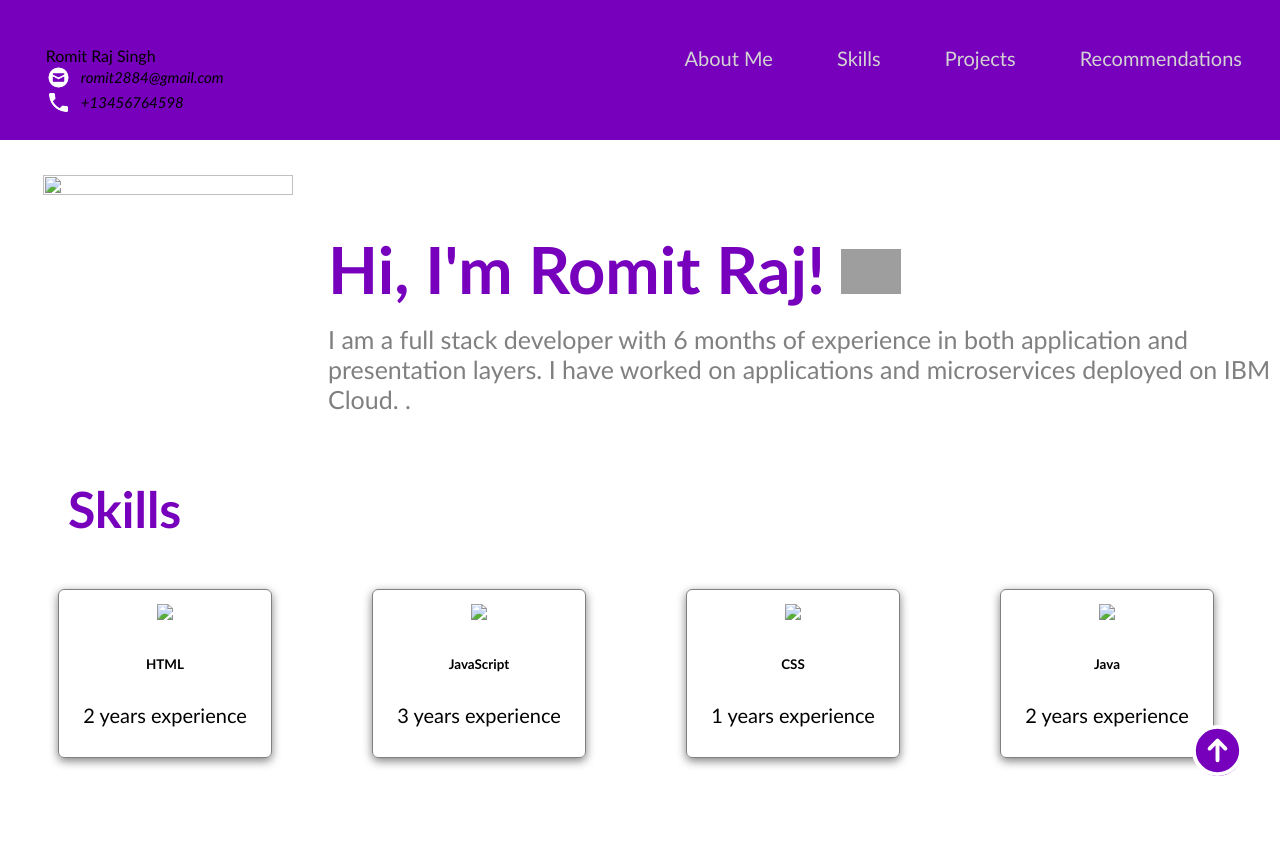
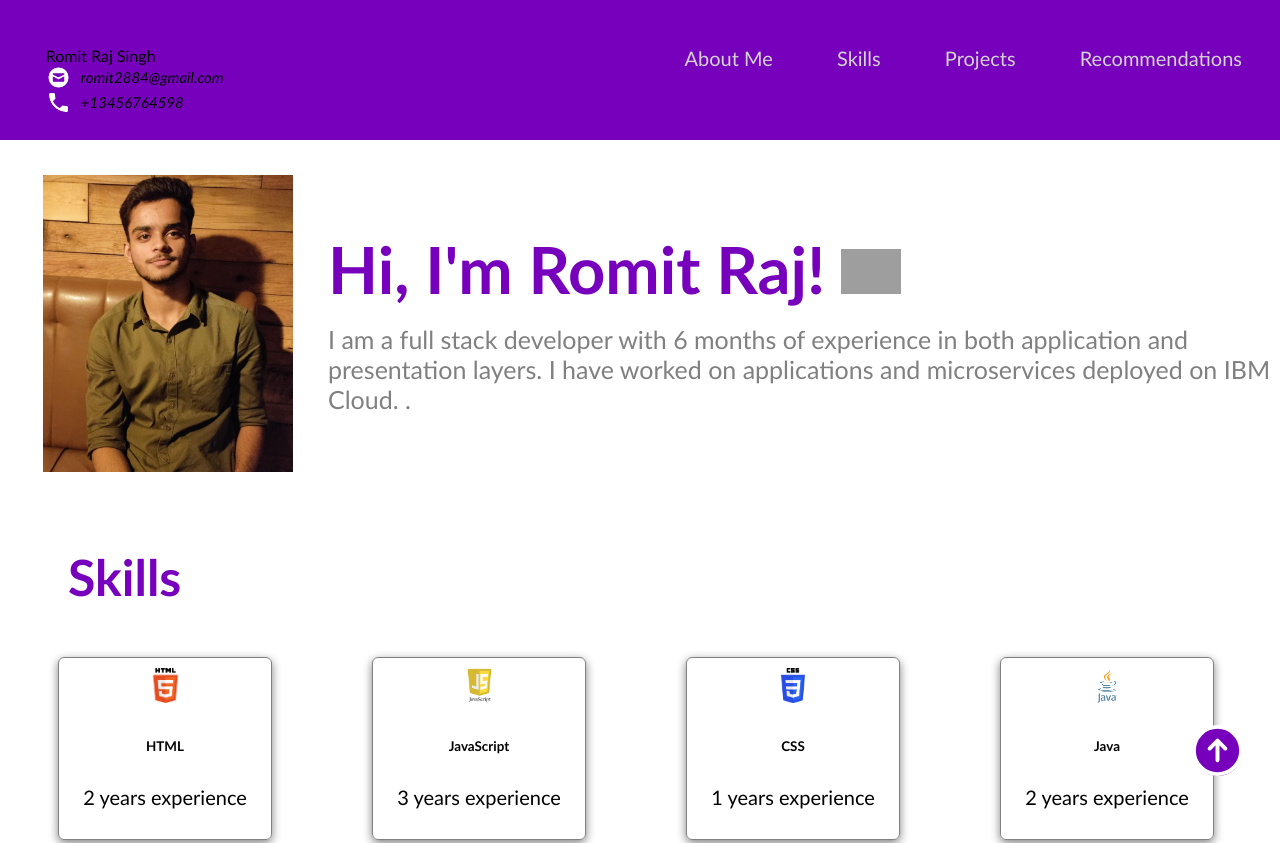
Before and after one commit to romitraj7/my-portfolio, a plain HTML site: page index.html in a window 1280 px wide. Shown: the top 843 px of the page. Drawn offline with Linux system fonts and the light colour scheme; grey boxes are pictures that could not be loaded; a script that the page names is missing.

Commit message:
Update index.html

```diff
--- a/index.html
+++ b/index.html
@@ -36,7 +36,7 @@
     <!-- About Me -->
     <section id="about-me" class="container">
       <div>
-        <img src="profile.jpeg" class="profile_image"/>
+        <img src="html_finalprojimages/profile.jpeg" class="profile_image"/>
       </div>
 
       <div>
@@ -57,25 +57,25 @@
 
       <div class="all_skills">
         <div class="skill">
-          <img src="icons/html5.png"/>
+          <img src="html_finalprojimages/html5.png"/>
           <h6>HTML</h6>
           <p>2 years experience</p>
         </div>
 
         <div class="skill">
-          <img src="icons/js.jpeg"/>
+          <img src="html_finalprojimages/js.jpeg"/>
           <h6>JavaScript</h6>
           <p>3 years experience</p>
         </div>
 
         <!-- Add more skills here -->
         <div class="skill">
-            <img src="icons/CSS3.png"/>
+            <img src="html_finalprojimages/CSS3.png"/>
             <h6>CSS</h6>
             <p>1 years experience</p>
           </div>
           <div class="skill">
-            <img src="icons/java.png"/>
+            <img src="html_finalprojimages/java.png"/>
             <h6>Java</h6>
             <p>2 years experience</p>
           </div>
```
